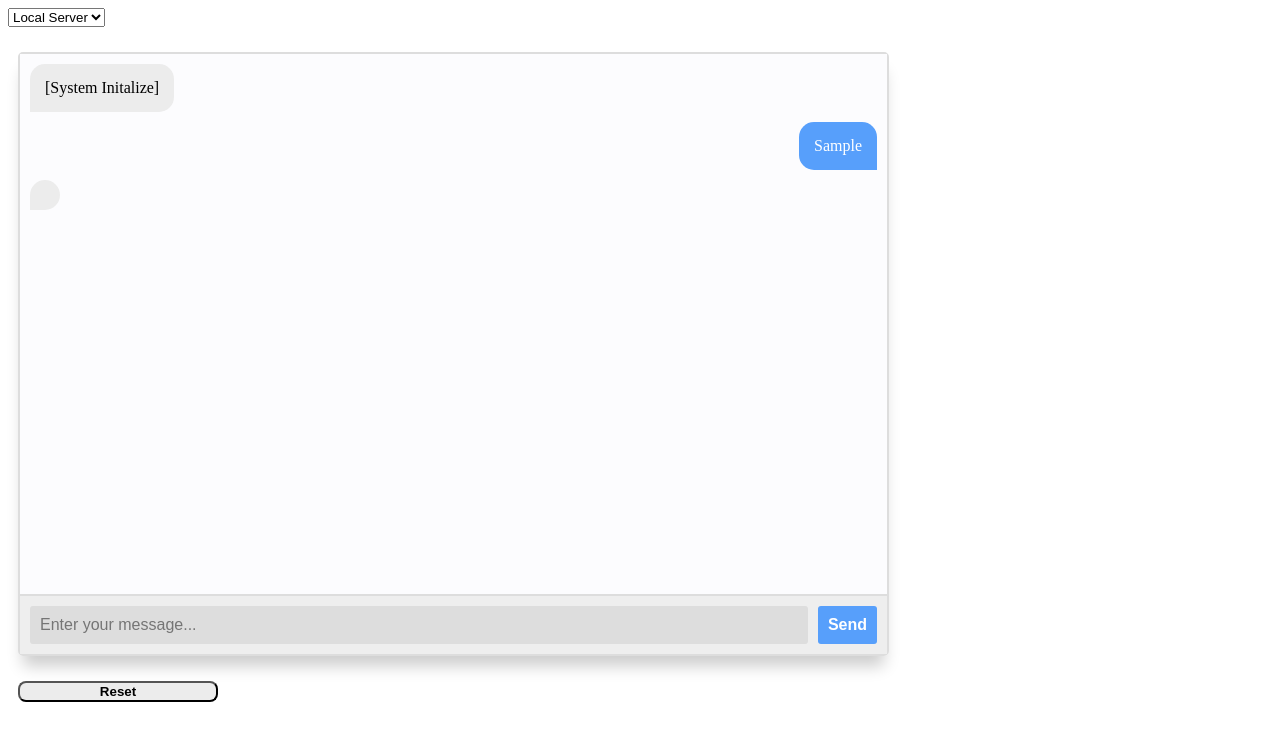
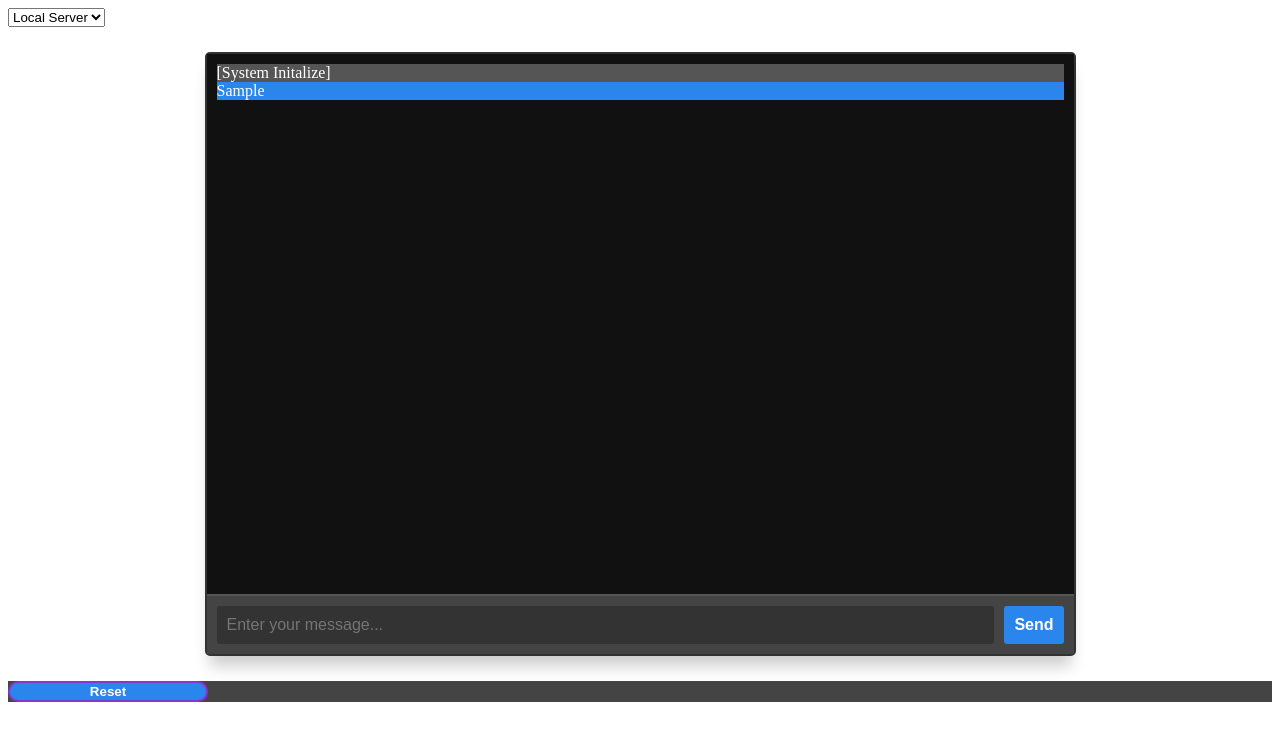
Before and after one commit to lablab-ai/webgpu-llm-simple-chat-starter, a website built with Parcel: page src/llm_chat.html in a window 1280 px wide. Both pictures are taken after typing "Sample" into the empty fields and a click on the button "Send". Built offline with nearby package versions, Linux system fonts and the light colour scheme; what @mlc-ai/web-llm would draw is missing.

Commit message:
Update llm_chat.css

```diff
--- a/src/llm_chat.css
+++ b/src/llm_chat.css
@@ -4,26 +4,29 @@
   justify-content: space-between;
   width: 100%;
   max-width: 867px;
-   margin: 25px 10px;
+  margin: 25px auto; /* Auto margin to center the entire .chatui horizontally */
   height: 600px;
-   border: 2px solid #ddd;
+  border: 2px solid #333;
   border-radius: 5px;
   box-shadow: 0 15px 15px -5px rgba(0, 0, 0, 0.2);
+  background-color: #333;
+  color: #fff;
 }
 
- s .chatui-header {
+.chatui-header {
   display: flex;
   justify-content: space-between;
   padding: 10px;
-   border-bottom: 2px solid #ddd;
-   background: #eee;
-   color: #666;
+  border-bottom: 2px solid #555; /* Updated border color for dark mode */
+  background: #444; /* Updated background color for dark mode */
+  color: #fff; /* Updated text color for dark mode */
 }
 
 .chatui-chat {
   flex: 1;
   overflow-y: auto;
   padding: 10px;
+  background-color: #111; /* Updated background color for dark mode */
 }
 
 .chatui-chat::-webkit-scrollbar {
@@ -31,58 +34,34 @@
 }
 
 .chatui-chat::-webkit-scrollbar-track {
-   background: #ddd;
+  background: #333; /* Updated background color for dark mode */
 }
 
 .chatui-chat::-webkit-scrollbar-thumb {
-   background: #bdbdbd;
- }
-
- .msg {
-   display: flex;
-   align-items: flex-end;
-   margin-bottom: 10px;
- }
-
- .msg:last-of-type {
-   margin: 0;
+  background: #555; /* Updated scrollbar thumb color for dark mode */
 }
 
 .msg-bubble {
-   max-width: 450px;
-   padding: 15px;
-   border-radius: 15px;
-   background: #ececec;
- }
-
- .left-msg .msg-bubble {
-   border-bottom-left-radius: 0;
- }
-
- .error-msg .msg-bubble {
-  border-bottom-left-radius: 0;
-  color: #f15959;
-}
-
-.init-msg .msg-bubble {
-  border-bottom-left-radius: 0;
-}
-
- .right-msg {
-   flex-direction: row-reverse;
+  background: #555; /* Updated message bubble background color for dark mode */
+  color: #fff; /* Updated text color for dark mode */
 }
 
 .right-msg .msg-bubble {
-   background: #579ffb;
-   color: #fff;
-   border-bottom-right-radius: 0;
+  background: #2a85ed; /* Updated background color for right-aligned messages in dark mode */
+  color: #fff; /* Updated text color for dark mode */
+}
+
+.left-msg .msg-bubble,
+.error-msg .msg-bubble,
+.init-msg .msg-bubble {
+  border-bottom-left-radius: 0;
 }
 
 .chatui-inputarea {
   display: flex;
   padding: 10px;
-   border-top: 2px solid #ddd;
-   background: #eee;
+  border-top: 2px solid #555; /* Updated border color for dark mode */
+  background: #444; /* Updated background color for dark mode */
 }
 
 .chatui-inputarea * {
@@ -90,38 +69,46 @@
   border: none;
   border-radius: 3px;
   font-size: 1em;
+  color: #fff; /* Updated text color for dark mode */
 }
 
 .chatui-input {
   flex: 1;
-   background: #ddd;
+  background: #333; /* Updated background color for dark mode */
 }
 
 .chatui-reset-btn {
-   margin-left: 10px;
-   background: #ececec;
+  margin-right: 100 px;
+  background: #2a85ed; /* Set the background to transparent */
   font-weight: bold;
-   border-radius: 8px;
+  border-radius: 15px;
   width: 200px;
   cursor: pointer;
+  color: #ffffff; /* Set the text color to white */
+  border: 2px solid #8538cd; /* Set a border to maintain visibility */
 }
 
 .chatui-reset-btn:hover {
-  background: #dcdada;
+  background: #1f89d5; /* Updated hover color for dark mode */
 }
+
 
 .chatui-send-btn {
   margin-left: 10px;
-  background: #579ffb;
+  background: #2a85ed; /* Updated background color for dark mode */
   color: #fff;
   font-weight: bold;
   cursor: pointer;
 }
 
 .chatui-send-btn:hover {
-  background: #577bfb;
+  background: #1d6fa5; /* Updated hover color for dark mode */
 }
 
- .chatui-chat {
-   background-color: #fcfcfe;
+.chatui-extra-control {
+  background: #444; /* Updated background color for dark mode */
 }
+
+.chatui-info-label {
+  color: #fff; /* Updated text color for dark mode */
+}
```
Lines whose indentation alone changed are shown as unchanged.
